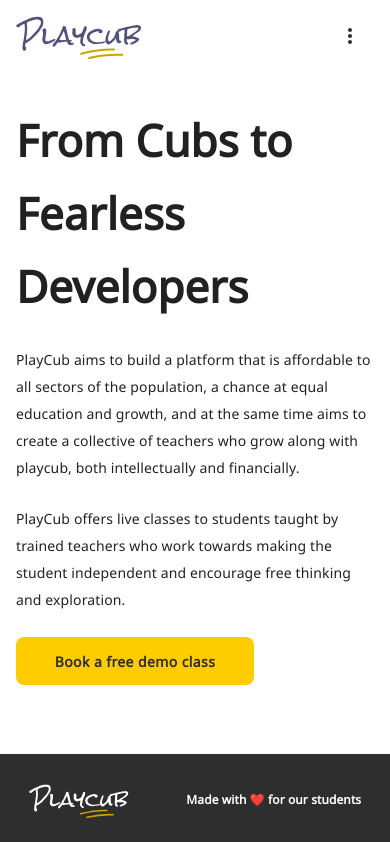
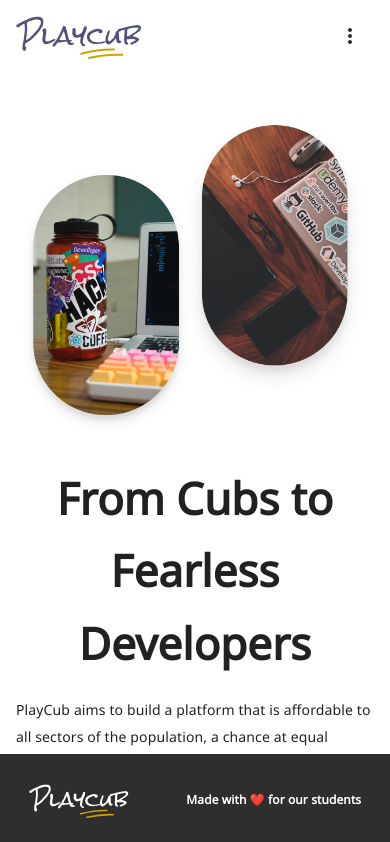
Before and after one commit to navgurukul/playcub-fe, a Next.js app: page /ourVision in a window 390 px wide. Shown: the top 842 px of the page. Built offline with nearby package versions, Linux system fonts and the light colour scheme.

Commit message:
Responsive design

```diff
--- a/pages/TeacherReg/index.js
+++ b/pages/TeacherReg/index.js
@@ -14,8 +14,11 @@ import Radio from '@mui/material/Radio';
 import RadioGroup from '@mui/material/RadioGroup';
 import FormControlLabel from '@mui/material/FormControlLabel';
 import FormControl from '@mui/material/FormControl';
+import useMediaQuery from "@mui/material/useMediaQuery";
+import { breakpoints } from "../../theme/constant";
 
 const TeacherReg =() =>{
+    const isActive = useMediaQuery("(max-width:" + breakpoints.values.sm + "px)");
     const [value, setValue] = React.useState('');
 
     const handleChange = (event) => {
@@ -208,7 +211,7 @@ const TeacherReg =() =>{
                         sx={{
                             display: "grid",
                             gap: 2,
-                            width: "30%",
+                            width:!isActive?"30%":"100%",
                             mb:2
 
                         }}
--- a/pages/ourVision/index.js
+++ b/pages/ourVision/index.js
@@ -6,13 +6,32 @@ import {
     Box,
   } from "@mui/material";
 import BookAFreeDemoClassButton from '../../comp/model';
+// import Styles from "../../styles/styles";
+import useMediaQuery from "@mui/material/useMediaQuery";
+import { breakpoints } from "../../theme/constant";
+
+
 const ourVision = ()=>{
+    const isActive = useMediaQuery("(max-width:" + breakpoints.values.sm + "px)");
+    // const classes = Styles();
     return(
         <>
-        <Container  maxWidth="lg" sx={{mt:13}}>
-            <Grid container  spacing={12} >
-                <Grid item xs={12} sm={6} md={6}  >
-                    <Typography variant="h3" sx ={{mb:3}}>
+        <Container  maxWidth="lg" sx={{mt:13}} >
+            <Grid container  spacing={!isActive?12:2} >
+                {isActive&&<Grid  item xs={12} sm={6} md={6} >
+                        <Image
+                            src={require("./assest/Group.png")}
+                            alt="Group image"
+                            height={"507px"}
+                            width={"544px"}
+
+
+
+                        />
+
+                    </Grid>}
+                <Grid item xs={12} sm={6} md={6} mb={isActive&&16} >
+                    <Typography variant="h3" sx ={!isActive?{mb:3}:{mb:2}} textAlign={isActive&&"center"} >
                     From Cubs to Fearless Developers
 
                     </Typography>
@@ -27,25 +46,26 @@ const ourVision = ()=>{
                     <Box
                         sx={{
                             display: "grid",
-                            gap: 10,
-                            width: "238px",
-
-
-                        }} >
+                        }}
+                        width={isActive?"100%":"238px"}
+                         >
                     {/* <Button  > Book a free demo class</Button>  */}
-                    <BookAFreeDemoClassButton />
+                    <BookAFreeDemoClassButton  />
                     </Box>
                 </Grid>
 
-                <Grid  item xs={12} sm={6} md={6} >
+                {!isActive&&<Grid  item xs={12} sm={6} md={6} >
                     <Image
                         src={require("./assest/Group.png")}
                         alt="Group image"
                         height={"507px"}
                         width={"544px"}
+
+
+
                     />
 
-                </Grid>
+                </Grid>}
             </Grid>
         </Container>
 
```
Also changed, not shown: comp/dailog.js (+18 -5 lines), pages/home/ClassesCard.js (+6 -6 lines), pages/home/index.js (+21 -8 lines), pages/ourCirriculaum/index.js (+11 -6 lines).
